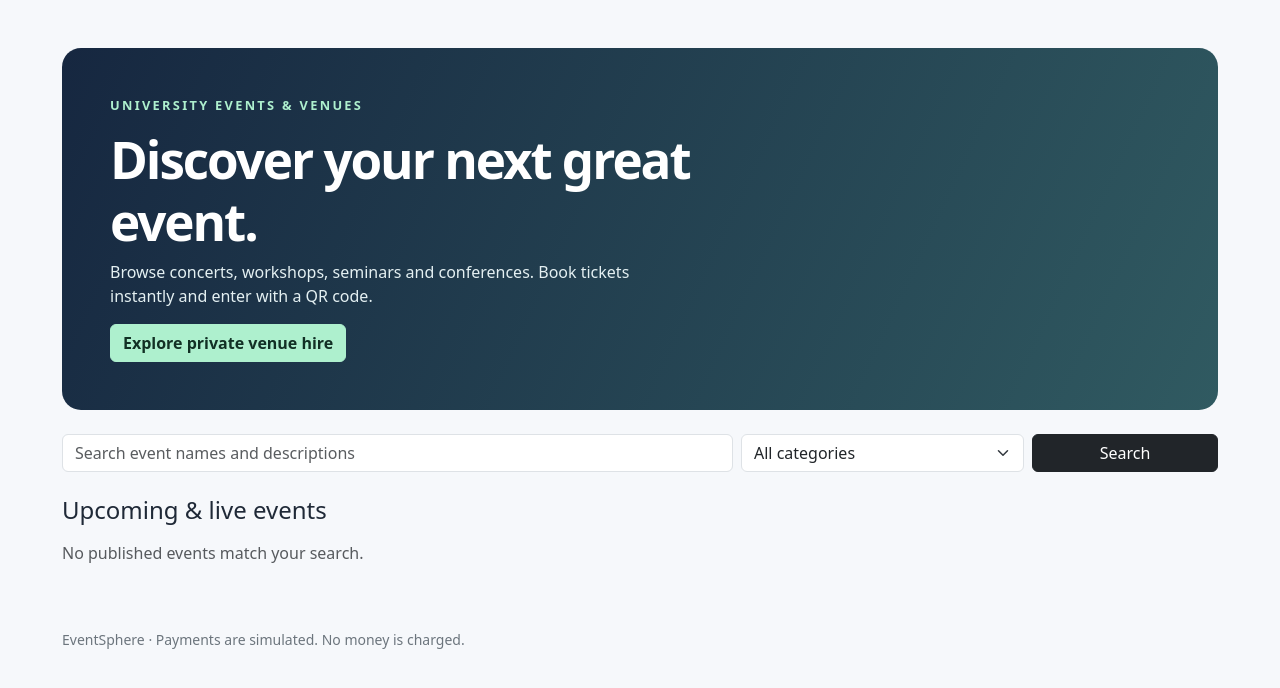
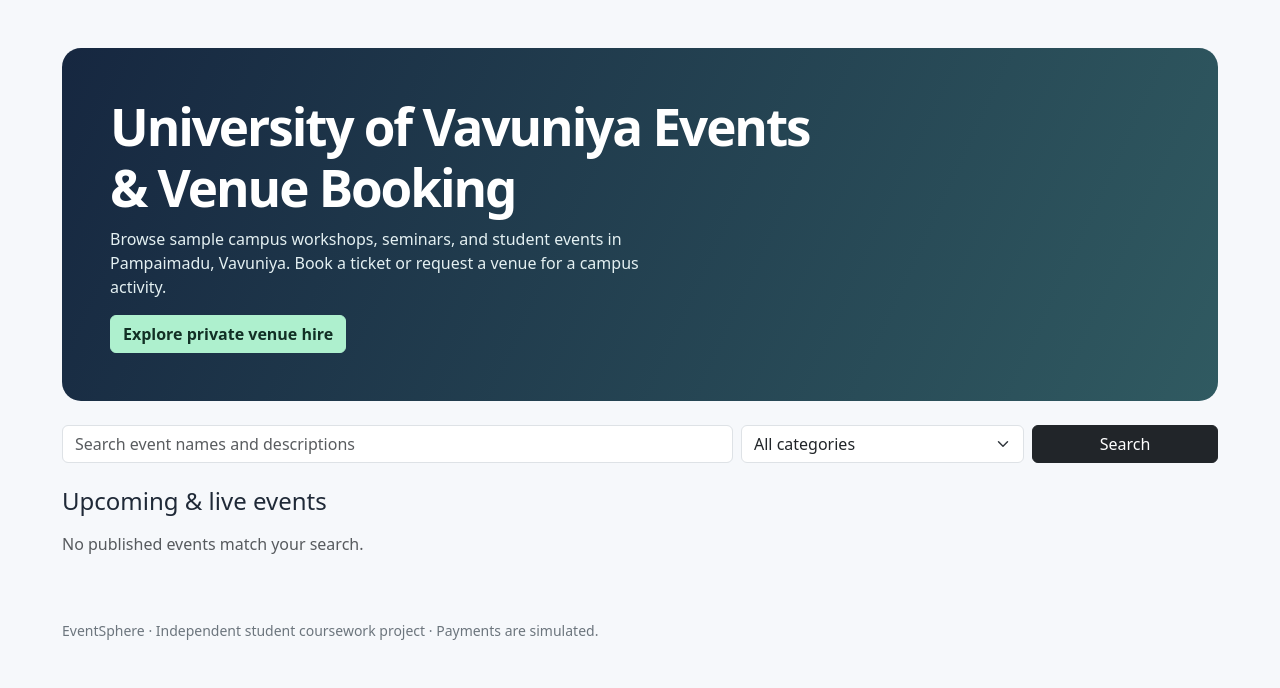
Before and after one commit to vishnu-tharan/EventSphere, a FastAPI app: page / in a window 1280 px wide. Shown: the part 56-744 px from the top of the page. Run offline with FastAPI, Linux system fonts and the light colour scheme.

Commit message:
Update campus wording

```diff
--- a/templates/base.html
+++ b/templates/base.html
@@ -44,7 +44,7 @@
   {% if error %}<div class="alert alert-danger">{{error}}</div>{% endif %}
   {% block content %}{% endblock %}
 </main>
-<footer class="site-wrap container-fluid pb-4 text-secondary small">EventSphere · Payments are simulated. No money is charged.</footer>
+<footer class="site-wrap container-fluid pb-4 text-secondary small">EventSphere · Independent student coursework project · Payments are simulated.</footer>
 <script src="https://cdn.jsdelivr.net/npm/bootstrap@5.3.3/dist/js/bootstrap.bundle.min.js"></script>
 {% block scripts %}{% endblock %}
 </body></html>
--- a/templates/home.html
+++ b/templates/home.html
@@ -1,9 +1,8 @@
 {% extends 'base.html' %}{% block title %}Find events - EventSphere{% endblock %}
 {% block content %}
 <div class="hero p-4 p-lg-5 mb-4">
-  <div class="eyebrow">UNIVERSITY EVENTS & VENUES</div>
-  <h1>Discover your next great event.</h1>
-  <p>Browse concerts, workshops, seminars and conferences. Book tickets instantly and enter with a QR code.</p>
+  <h1>University of Vavuniya Events &amp; Venue Booking</h1>
+  <p>Browse sample campus workshops, seminars, and student events in Pampaimadu, Vavuniya. Book a ticket or request a venue for a campus activity.</p>
   <a class="btn btn-mint" href="/hire">Explore private venue hire</a>
 </div>
 <form class="row g-2 mb-4" method="get" action="/">
```
